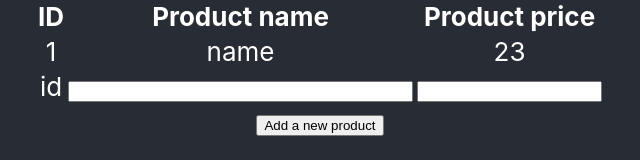
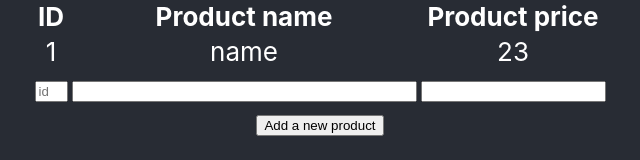
Before and after one commit to rtvbaa/SISS, a React (Create React App) app in the folder frontend/: page / in a window 1280 px wide. Shown: the part 333-493 px from the top of the page, without its empty margins (320-960 px from the left). Built offline with nearby package versions, Linux system fonts and the light colour scheme; no server answers.

Commit message:
Added product editing

```diff
--- a/frontend/src/App.js
+++ b/frontend/src/App.js
@@ -46,6 +46,7 @@ function getData() {
 
 function sendPost() {
     let payload = {
+        id: document.getElementById('NewIDProduct').value,
         productName: document.getElementById('NewProductName').value,
         productPrice: document.getElementById('NewProductPrice').value
     };
--- a/frontend/src/ProductTable.js
+++ b/frontend/src/ProductTable.js
@@ -11,7 +11,10 @@ function ProductTable(props) {
                             {props.items.map(itemData => (<tr><td>{itemData.id}</td><td>{itemData.productName}</td><td>{itemData.productPrice}</td></tr>))}
                         </tbody>
                         <tr>
-                            <td>id</td>
+                            <td>
+                                <label htmlFor="NewIDProduct"/>
+                                <input id="NewIDProduct" type="text" size="1" placeholder="id"/>
+                            </td>
                             <td>
                                 <label htmlFor="NewProductName"/>
                                 <input id="NewProductName" type="text" size="40"/>
```
Also changed, not shown: 1 other file (tests, documents, lock files or other folders).
